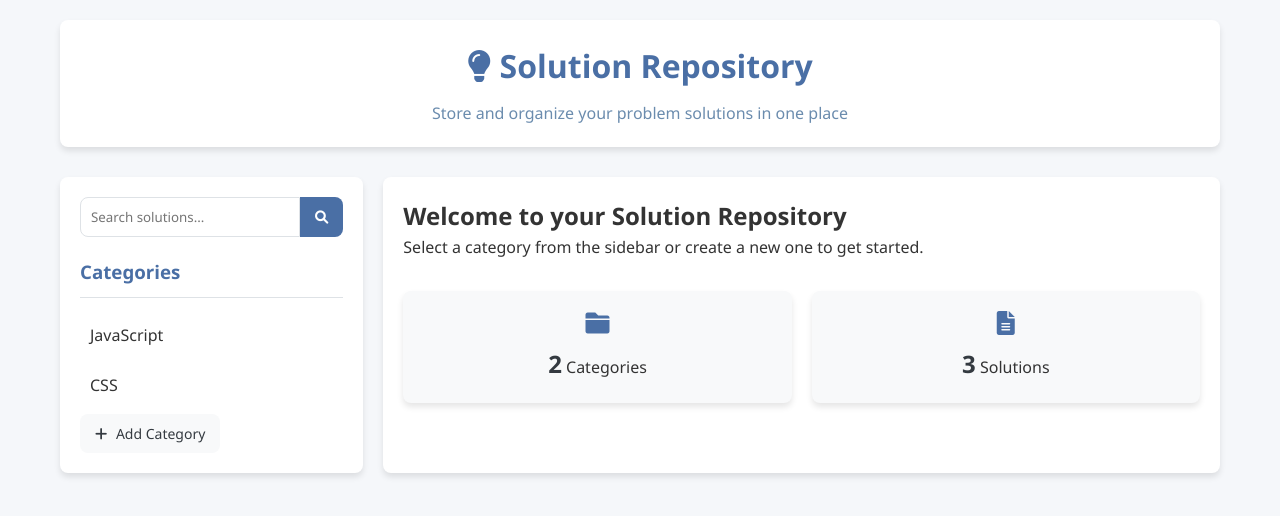
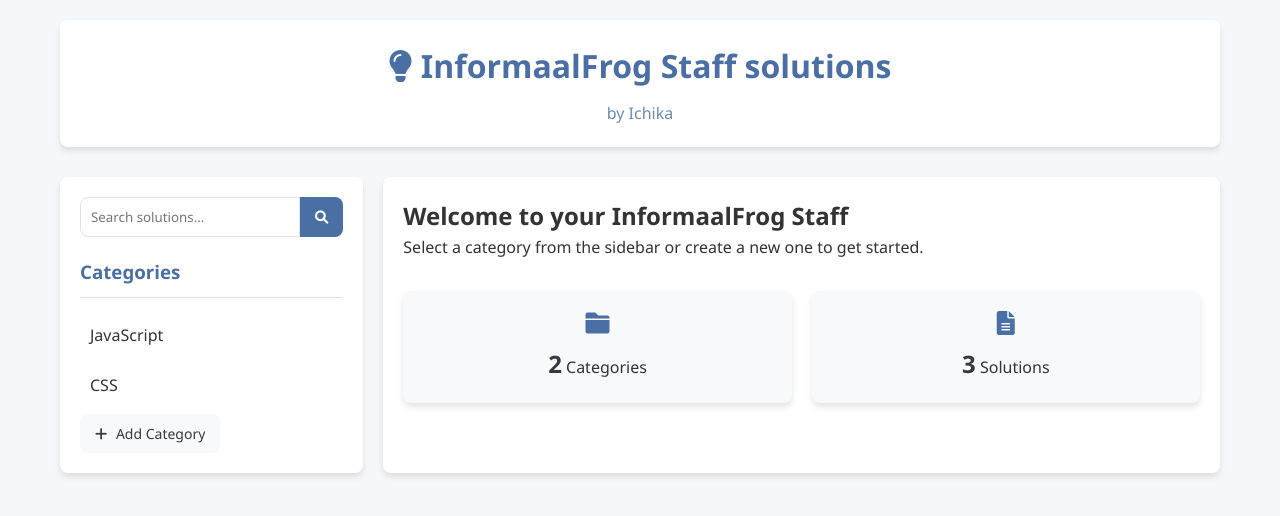
Before and after one commit to IchikaHasTooMuchFreeTime/randomtest, a plain HTML site: page index.html in a window 1280 px wide. Drawn offline with Linux system fonts and the light colour scheme.

Commit message:
Update index.html

```diff
--- a/index.html
+++ b/index.html
@@ -3,15 +3,15 @@
 <head>
     <meta charset="UTF-8">
     <meta name="viewport" content="width=device-width, initial-scale=1.0">
-    <title>Solution Repository</title>
+    <title>InformaalFrog Staff solutions</title>
     <link rel="stylesheet" href="styles.css">
     <link rel="stylesheet" href="https://cdnjs.cloudflare.com/ajax/libs/font-awesome/6.0.0-beta3/css/all.min.css">
 </head>
 <body>
     <div class="container">
         <header>
-            <h1><i class="fas fa-lightbulb"></i> Solution Repository</h1>
-            <p>Store and organize your problem solutions in one place</p>
+            <h1><i class="fas fa-lightbulb"></i> InformaalFrog Staff solutions</h1>
+            <p>by Ichika</p>
         </header>
 
         <div class="main-content">
@@ -31,7 +31,7 @@
 
             <div class="content-area">
                 <div id="welcomeView" class="view">
-                    <h2>Welcome to your Solution Repository</h2>
+                    <h2>Welcome to your InformaalFrog Staff</h2>
                     <p>Select a category from the sidebar or create a new one to get started.</p>
                     <div class="stats">
                         <div class="stat-card">
```
